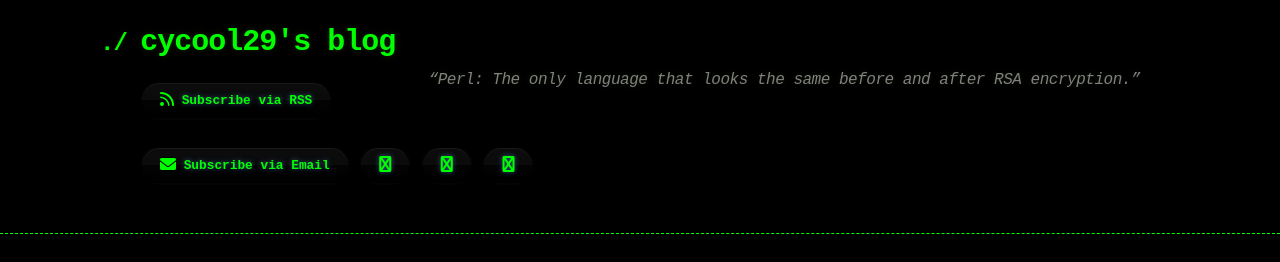
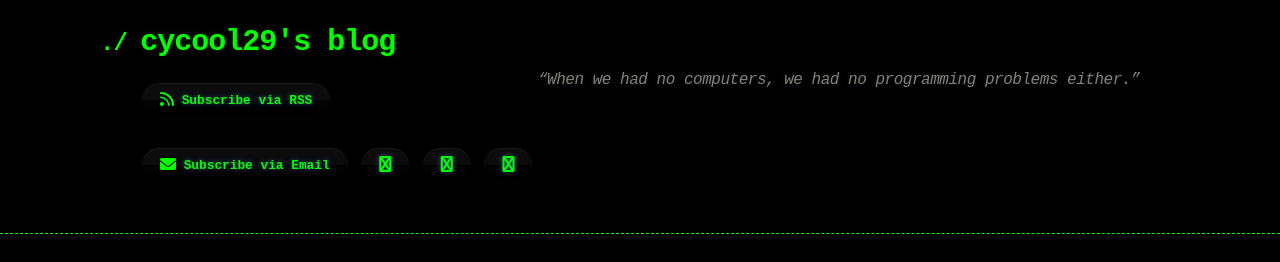
Before and after one commit to cycool29/cycool29.github.io, a Jekyll site: the page built from index.md, in a window 1280 px wide and 900 px high. Shown: the top 262 px of the window. Built offline with Jekyll 4.4.1, drawn with Linux system fonts in a browser that asks for light colours; a style sheet for code colours, icons or effects is not loaded.

Commit message:
Update quotes

```diff
--- a/_config.yml
+++ b/_config.yml
@@ -1,5 +1,5 @@
 title: cycool29's blog
-description: "“Perl: The only language that looks the same before and after RSA encryption.” "
+description: "“When we had no computers, we had no programming problems either.” "
 bio: A high school student. Intermediate in Python, Git, Bash. Learning JavaScript. He/Him. "
 author: cycool29
 url: https://cycool29.github.io
```
